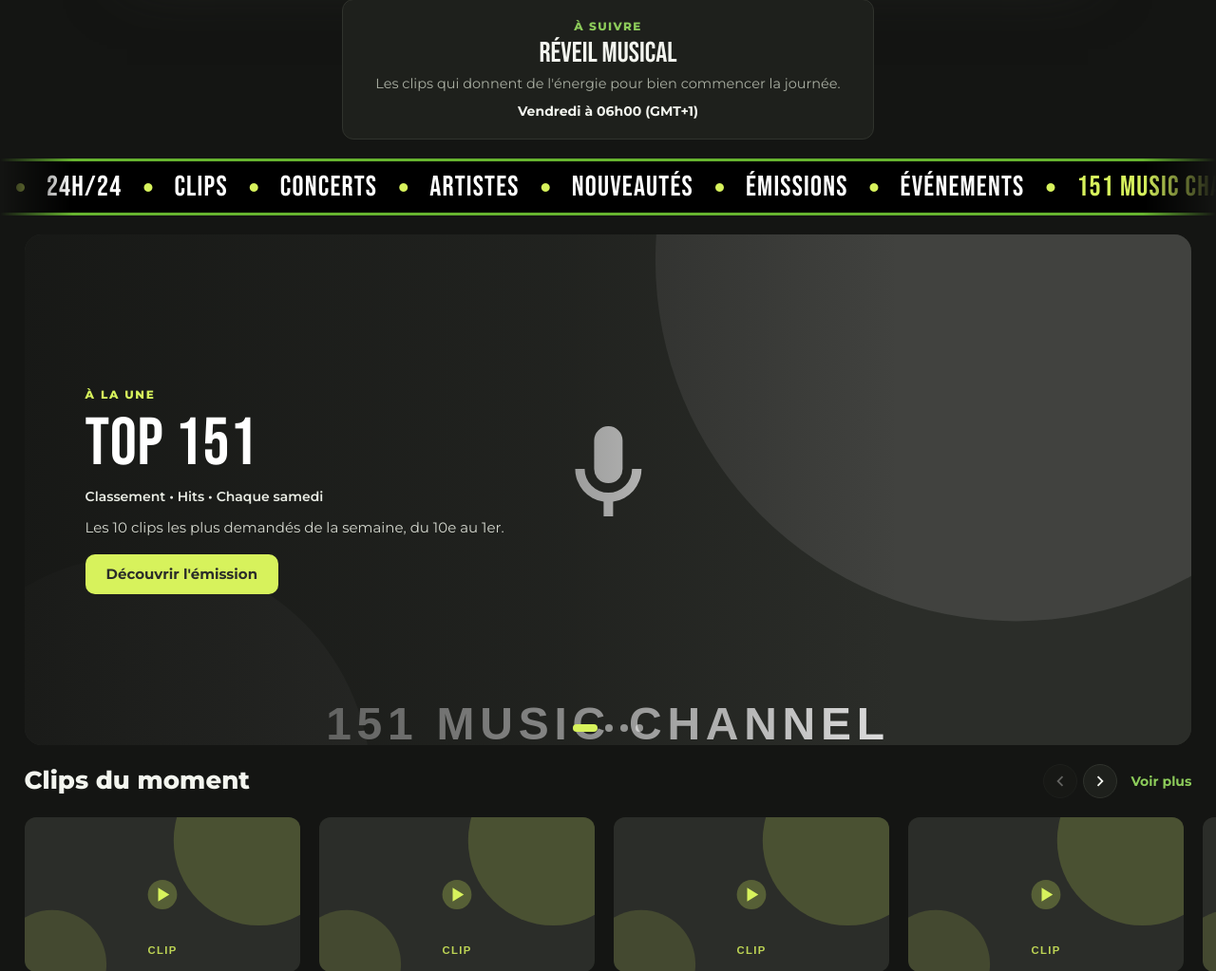
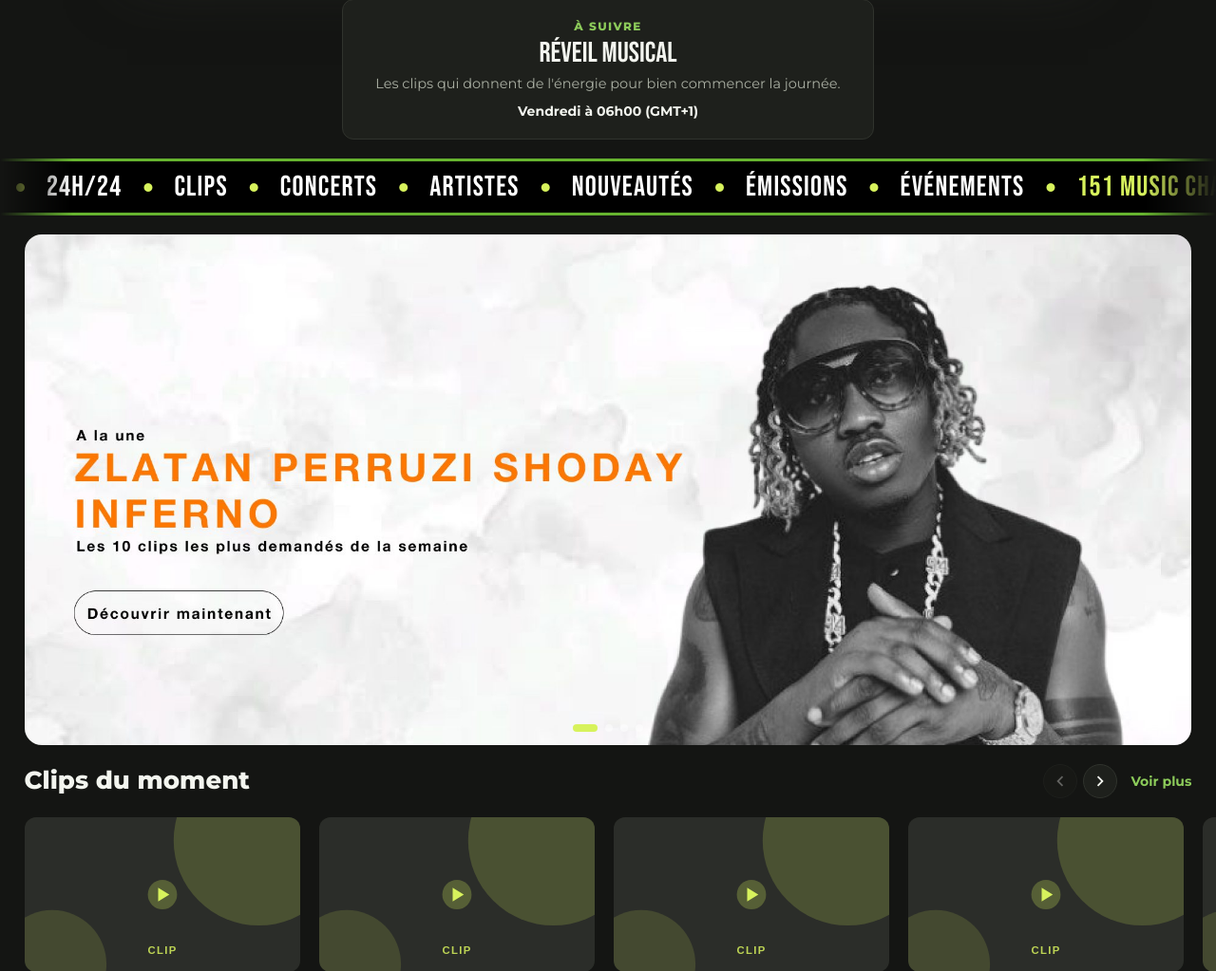
Before and after one commit to 151musicchannel/151-music-channel-site-, a Node server app: page / in a window 1280 px wide. Shown: the part 796-1819 px from the top of the page at 95% size. Run offline with Node 20, Linux system fonts and the light colour scheme; some libraries are stand-ins or nearby versions.

Commit message:
À la une : visuel Top 151 (image avec texte intégré)
Co-Authored-By: Claude Opus 5.5 <noreply@anthropic.com>

```diff
--- a/data/a-la-une.json
+++ b/data/a-la-une.json
@@ -1,15 +1,25 @@
 [
   {
     "titre": "Top 151",
-    "motsCles": ["Classement", "Hits", "Chaque samedi"],
+    "motsCles": [
+      "Classement",
+      "Hits",
+      "Chaque samedi"
+    ],
     "texte": "Les 10 clips les plus demandés de la semaine, du 10e au 1er.",
-    "image": "",
+    "image": "/images/une/top-151.jpg",
     "lien": "/programmes#top-151",
-    "bouton": "Découvrir l'émission"
+    "bouton": "Découvrir maintenant",
+    "imageAvecTexte": true,
+    "alt": "Top 151 : Zlatan, Perruzi, Shoday, Inferno. Les 10 clips les plus demandés de la semaine"
   },
   {
     "titre": "L'Invité 151",
-    "motsCles": ["Interview", "Live acoustique", "Vendredi 20h30"],
+    "motsCles": [
+      "Interview",
+      "Live acoustique",
+      "Vendredi 20h30"
+    ],
     "texte": "Un artiste s'installe sur le plateau pour se raconter et chanter en live.",
     "image": "",
     "lien": "/programmes#l-invite-151",
@@ -17,7 +27,11 @@
   },
   {
     "titre": "Exemple : nouvelle sortie",
-    "motsCles": ["Nouveauté", "Clip", "Exclusif"],
+    "motsCles": [
+      "Nouveauté",
+      "Clip",
+      "Exclusif"
+    ],
     "texte": "Diapositive d'exemple à remplacer par une vraie actualité de la chaîne.",
     "image": "",
     "lien": "/actualites/exemple-nouvelle-sortie",
@@ -25,7 +39,11 @@
   },
   {
     "titre": "Exemple : concert",
-    "motsCles": ["Événement", "Live", "Décembre"],
+    "motsCles": [
+      "Événement",
+      "Live",
+      "Décembre"
+    ],
     "texte": "Diapositive d'exemple à remplacer par un vrai événement.",
     "image": "",
     "lien": "/evenements",
--- a/public/css/style.css
+++ b/public/css/style.css
@@ -934,3 +934,16 @@ html.lecteur-ouvert, html.lecteur-ouvert body { overflow: hidden; }
 @media (max-width: 720px) {
   .rangee__piste { gap: 20px; }
 }
+
+/* ---------- À la une : visuel qui contient déjà son texte ---------- */
+/* Sur ordinateur et tablette : l'image seule, sans voile ni texte par-dessus, entièrement cliquable */
+.une__diapo--visuel::after { display: none; }
+.une__diapo--visuel .une__texte { display: none; }
+.une__lien-visuel { position: absolute; inset: 0; z-index: 1; }
+.une__lien-visuel:focus-visible { outline: 3px solid var(--citron); outline-offset: -3px; }
+/* Sur téléphone, le visuel est recadré sur la personne et le texte du site réapparaît */
+@media (max-width: 720px) {
+  .une__diapo--visuel .une__image { object-position: 90% center; }
+  .une__diapo--visuel::after { display: block; }
+  .une__diapo--visuel .une__texte { display: flex; z-index: 2; }
+}
--- a/views/pages/accueil.ejs
+++ b/views/pages/accueil.ejs
@@ -124,8 +124,12 @@
     <div class="une__cadre">
       <div class="une__piste" id="unePiste">
         <% aLaUne.forEach((d, i) => { %>
-        <article class="une__diapo" id="une-<%= i %>" aria-roledescription="diapositive" aria-label="<%= i + 1 %> sur <%= aLaUne.length %>">
-          <img class="une__image" src="<%= aide.image(d.image, 'programme') %>" alt="" <%= i ? 'loading="lazy"' : '' %> width="1280" height="560">
+        <article class="une__diapo<%= d.imageAvecTexte ? ' une__diapo--visuel' : '' %>" id="une-<%= i %>" aria-roledescription="diapositive" aria-label="<%= i + 1 %> sur <%= aLaUne.length %>">
+          <img class="une__image" src="<%= aide.image(d.image, 'programme') %>" alt="<%= d.imageAvecTexte ? (d.alt || d.titre) : '' %>" <%= i ? 'loading="lazy"' : '' %> width="1920" height="840">
+          <% if (d.imageAvecTexte) { %>
+          <%# Visuel qui contient déjà son texte : toute l'image est cliquable, le texte du site n'est montré que sur téléphone %>
+          <a class="une__lien-visuel" href="<%= d.lien %>" aria-label="<%= d.titre %> : <%= d.bouton || 'Découvrir' %>"></a>
+          <% } %>
           <div class="une__texte">
             <p class="une__sur">À la une</p>
             <h2 class="une__titre"><%= d.titre %></h2>
```
Also changed, not shown: public/images/une/top-151.jpg (added).
